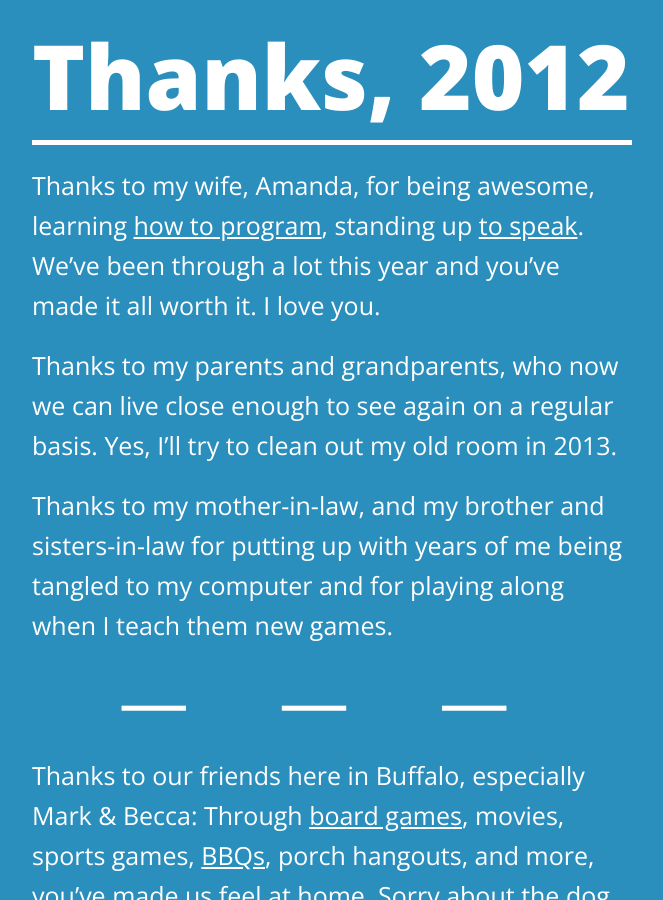
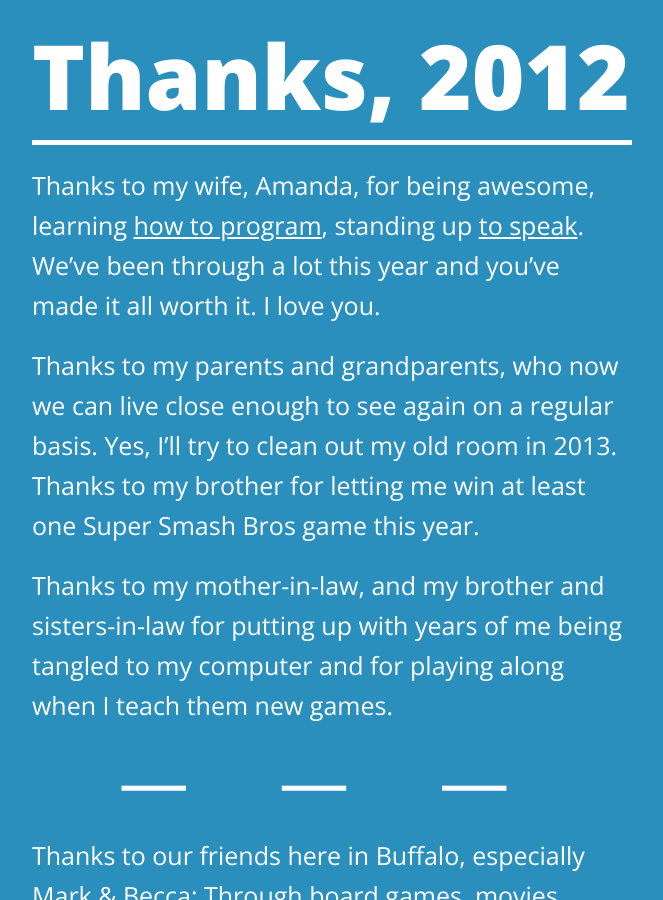
Before and after one commit to qrush/qrush.github.com, a Jekyll site: the page built from 2012/index.markdown, in a window 1280 px wide and 900 px high. Shown: the whole window, without its empty margins (308-971 px from the left). Built offline with Jekyll 4.4.1, drawn with Linux system fonts in a browser that asks for light colours.

Commit message:
Give some credit

```diff
--- a/2012/index.markdown
+++ b/2012/index.markdown
@@ -5,7 +5,7 @@ title: Thanks, 2012
 
 Thanks to my wife, Amanda, for being awesome, learning [how to program](https://github.com/aquaranto), standing up [to speak](http://magic-ruby.com/). We've been through a lot this year and you've made it all worth it. I love you.
 
-Thanks to my parents and grandparents, who now we can live close enough to see again on a regular basis. Yes, I'll try to clean out my old room in 2013.
+Thanks to my parents and grandparents, who now we can live close enough to see again on a regular basis. Yes, I'll try to clean out my old room in 2013. Thanks to my brother for letting me win at least one Super Smash Bros game this year.
 
 Thanks to my mother-in-law, and my brother and sisters-in-law for putting up with years of me being tangled to my computer and for playing along when I teach them new games.
 
```
